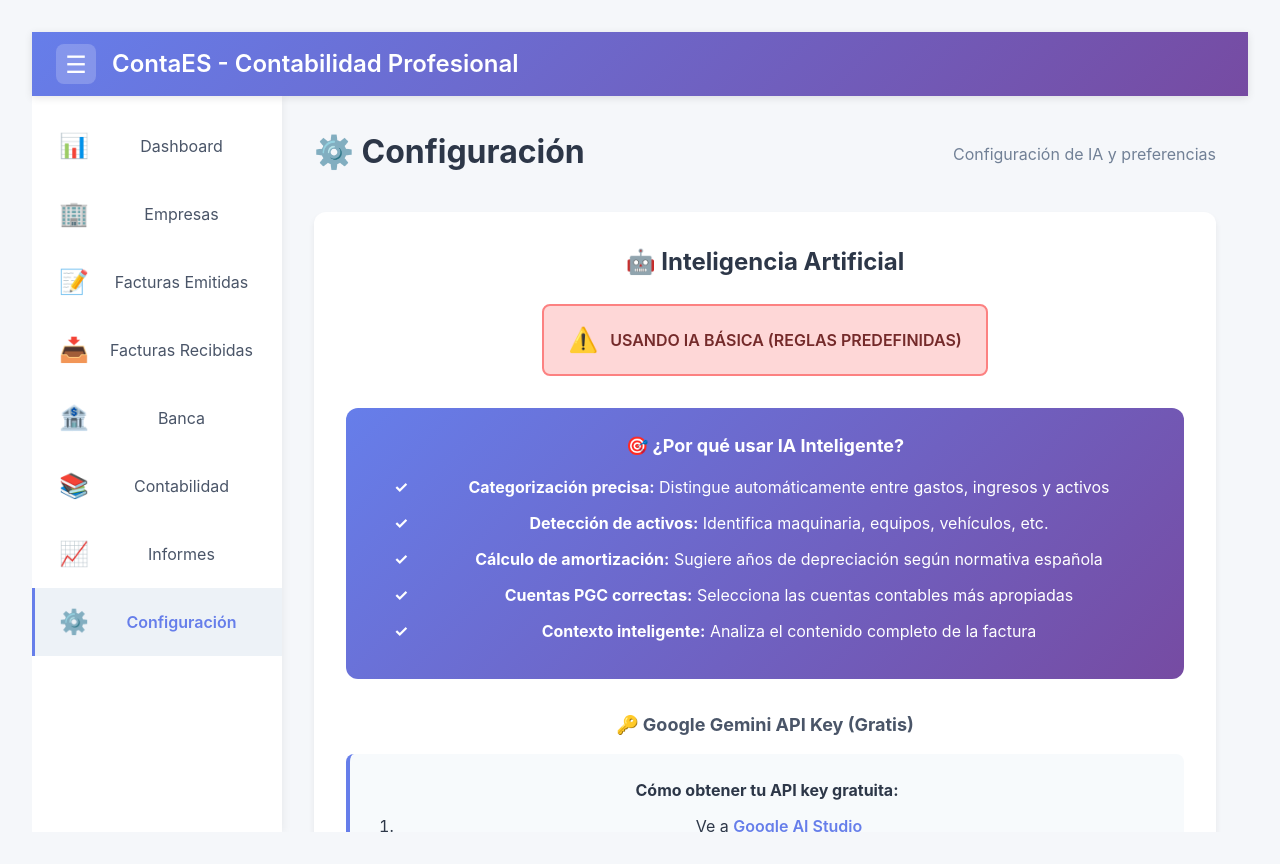
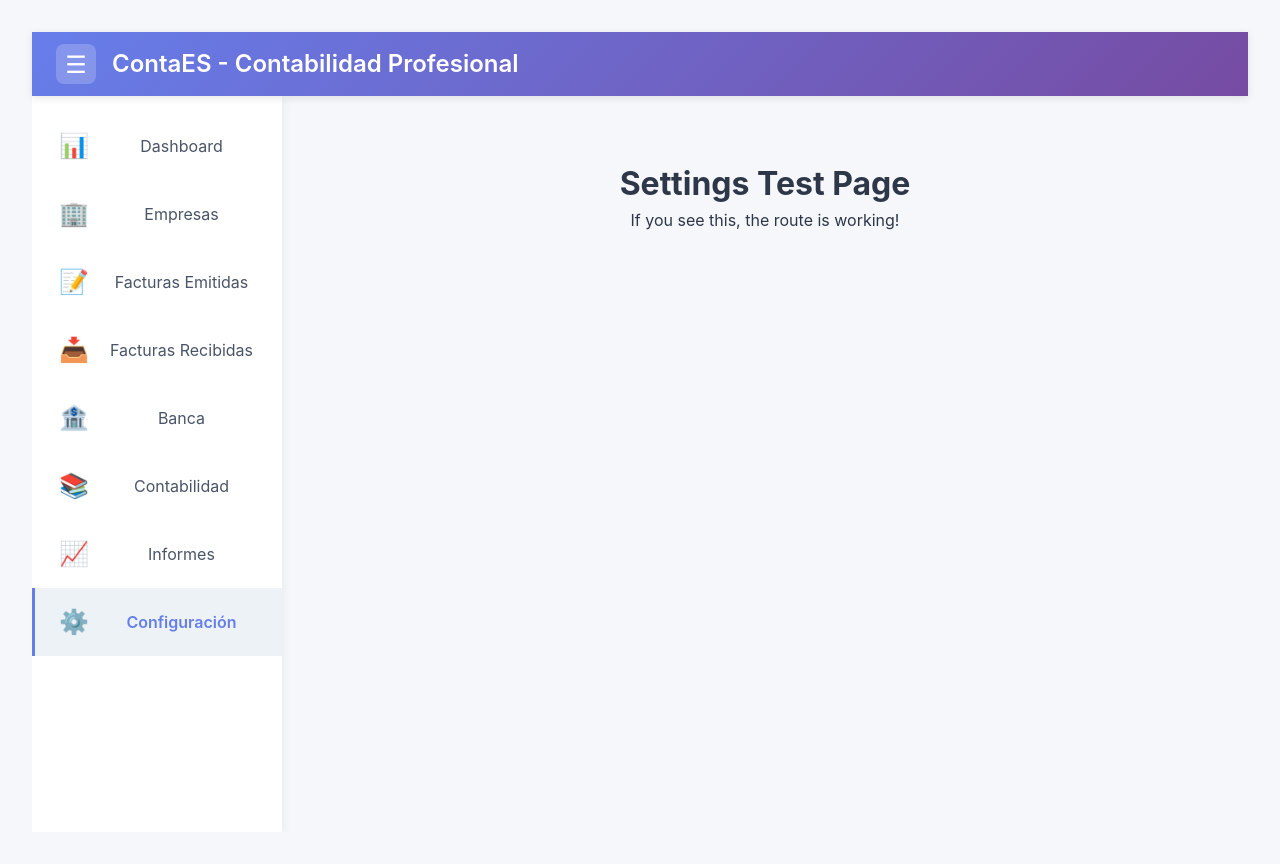
Before and after one commit to juanchamovil99/Agroturn-react, a React (Vite) app: page /settings in a window 1280 px wide. Built offline with nearby package versions, Linux system fonts and the light colour scheme.

Commit message:
Test simple settings component to debug routing issue

```diff
--- a/src/App.jsx
+++ b/src/App.jsx
@@ -7,10 +7,11 @@ import ReceivedInvoices from './pages/invoices/ReceivedInvoices';
 import Banking from './pages/banking/Banking';
 import Accounting from './pages/accounting/Accounting';
 import Reports from './pages/reports/Reports';
-import Settings from './pages/settings/Settings';
+import SettingsTest from './pages/settings/SettingsTest';
 import './App.css';
 
 function App() {
+  // Application routes
   return (
     <Router>
       <Routes>
@@ -22,8 +23,7 @@ function App() {
           <Route path="banking" element={<Banking />} />
           <Route path="accounting" element={<Accounting />} />
           <Route path="reports" element={<Reports />} />
-          {/* Settings configuration page */}
-          <Route path="settings" element={<Settings />} />
+          <Route path="settings" element={<SettingsTest />} />
         </Route>
       </Routes>
     </Router>
--- /dev/null
+++ b/src/pages/settings/SettingsTest.jsx
@@ -0,0 +1,10 @@
+const SettingsTest = () => {
+  return (
+    <div style={{ padding: '2rem' }}>
+      <h1>Settings Test Page</h1>
+      <p>If you see this, the route is working!</p>
+    </div>
+  );
+};
+
+export default SettingsTest;
```
